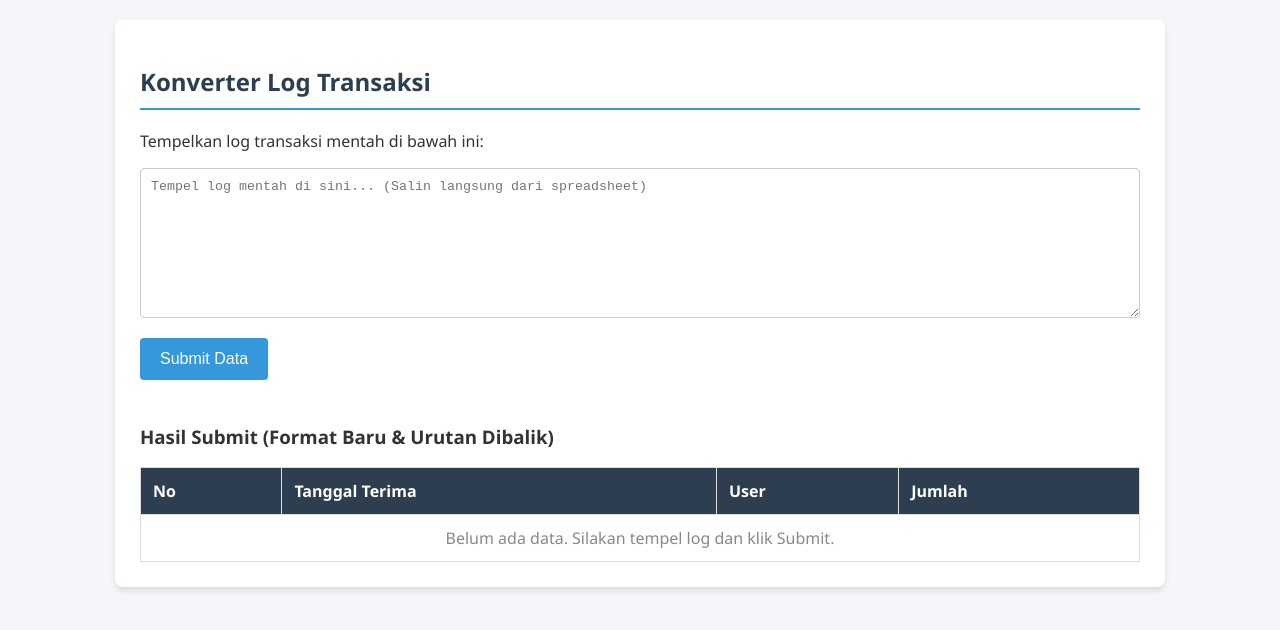
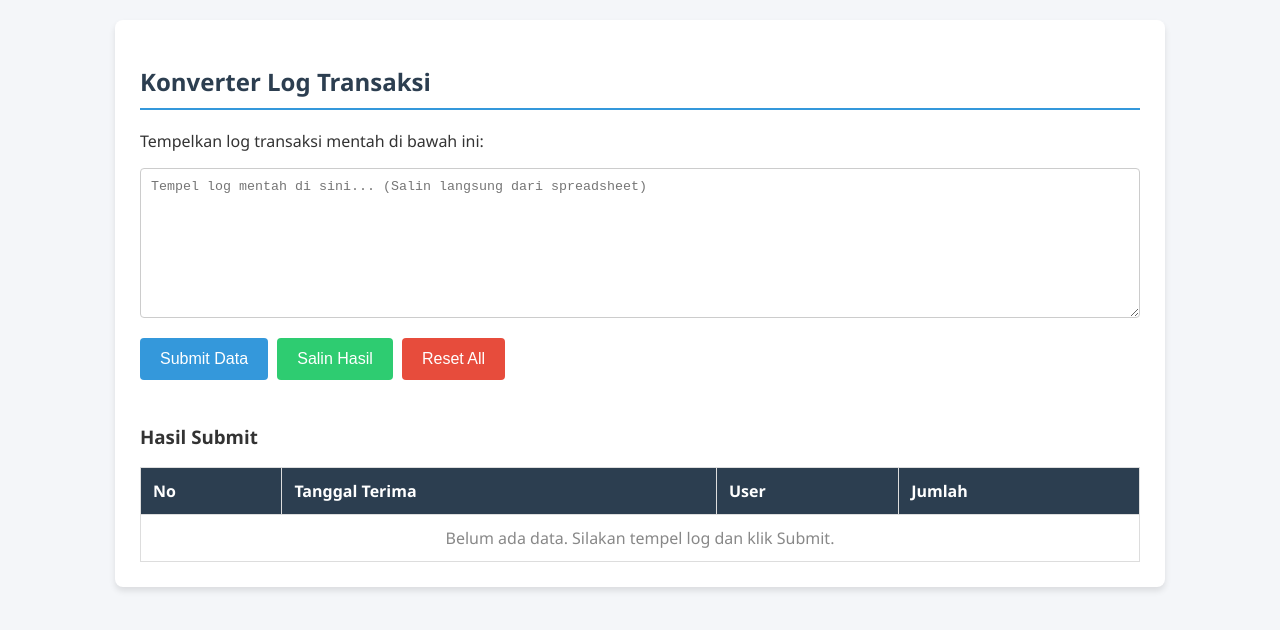
Before and after one commit to sukaati1/konverter, a plain HTML site: page index.html in a window 1280 px wide. Drawn offline with Linux system fonts and the light colour scheme.

Commit message:
Update index.html

```diff
--- a/index.html
+++ b/index.html
@@ -34,18 +34,38 @@
             font-family: monospace;
             margin-bottom: 15px;
         }
+        .btn-group {
+            margin-bottom: 15px;
+        }
         button {
-            background-color: #3498db;
-            color: white;
             border: none;
             padding: 12px 20px;
             font-size: 16px;
             border-radius: 4px;
             cursor: pointer;
             transition: background 0.3s;
+            margin-right: 5px;
         }
-        button:hover {
+        .btn-submit {
+            background-color: #3498db;
+            color: white;
+        }
+        .btn-submit:hover {
             background-color: #2980b9;
+        }
+        .btn-copy {
+            background-color: #2ecc71;
+            color: white;
+        }
+        .btn-copy:hover {
+            background-color: #27ae60;
+        }
+        .btn-reset {
+            background-color: #e74c3c;
+            color: white;
+        }
+        .btn-reset:hover {
+            background-color: #c0392b;
         }
         .table-container {
             margin-top: 25px;
@@ -77,10 +97,14 @@
     <p>Tempelkan log transaksi mentah di bawah ini:</p>
     <textarea id="rawLog" placeholder="Tempel log mentah di sini... (Salin langsung dari spreadsheet)"></textarea>
 
-    <button onclick="processData()">Submit Data</button>
+    <div class="btn-group">
+        <button class="btn-submit" onclick="processData()">Submit Data</button>
+        <button class="btn-copy" onclick="copyResult()">Salin Hasil</button>
+        <button class="btn-reset" onclick="resetAll()">Reset All</button>
+    </div>
 
     <div class="table-container">
-        <h3>Hasil Submit (Format Baru & Urutan Dibalik)</h3>
+        <h3>Hasil Submit</h3>
         <table id="resultTable">
             <thead>
                 <tr>
@@ -92,7 +116,7 @@
             </thead>
             <tbody>
                 <tr>
-                    <td colspan="4" style="text-align: center; color: #888;">Belum ada data. Silakan tempel log dan klik Submit.</td>
+                    <td id="emptyRow" colspan="4" style="text-align: center; color: #888;">Belum ada data. Silakan tempel log dan klik Submit.</td>
                 </tr>
             </tbody>
         </table>
@@ -100,6 +124,9 @@
 </div>
 
 <script>
+// Variabel global untuk menyimpan data hasil proses agar mudah disalin
+let currentParsedRows = [];
+
 function processData() {
     const rawText = document.getElementById('rawLog').value.trim();
     if (!rawText) {
@@ -107,7 +134,6 @@ function processData() {
         return;
     }
 
-    // Memecah baris log
     const lines = rawText.split('\n');
     let parsedRows = [];
 
@@ -115,18 +141,11 @@ function processData() {
         const trimmedLine = line.trim();
         if (trimmedLine === "") return;
 
-        // Memisahkan kolom berdasarkan karakter TAB (standar hasil copy dari spreadsheet)
         const columns = trimmedLine.split('\t');
 
-        // Memastikan jumlah kolom minimal sampai indeks ke-5 (Kolom F / Jumlah)
         if (columns.length >= 6) {
-            // Menggabungkan Kolom A (Tanggal) dan Kolom B (Waktu)
             const tanggalPenuh = `${columns[0].trim()} ${columns[1] ? columns[1].trim() : ""}`.trim();
-
-            // Kolom C (UserID / Akun)
             const userText = columns[2] ? columns[2].trim() : "";
-
-            // Kolom F (Total Uang Masuk / Kredit)
             const jumlahText = columns[5] ? columns[5].trim() : "";
 
             parsedRows.push({
@@ -142,10 +161,9 @@ function processData() {
         return;
     }
 
-    // MEMBALIK URUTAN: Baris paling bawah di spreadsheet menjadi urutan pertama di tabel
     parsedRows.reverse();
+    currentParsedRows = parsedRows; // Simpan ke variabel global
 
-    // Merender ulang data ke dalam Tabel HTML
     const tbody = document.querySelector('#resultTable tbody');
     tbody.innerHTML = "";
 
@@ -160,6 +178,41 @@ function processData() {
         tbody.appendChild(tr);
     });
 }
+
+// FUNGSI BARU: MENYALIN DATA HASIL KONVERSI KE CLIPBOARD
+function copyResult() {
+    if (currentParsedRows.length === 0) {
+        alert('Tidak ada data hasil konversi yang bisa disalin!');
+        return;
+    }
+
+    // Membuat format teks rapi pisah kolom Tab, baris Enter (agar siap di-paste kembali)
+    let textToCopy = "No\tTanggal Terima\tUser\tJumlah\n";
+    currentParsedRows.forEach((row, index) => {
+        textToCopy += `${index + 1}\t${row.tanggal}\t${row.user}\t${row.jumlah}\n`;
+    });
+
+    navigator.clipboard.writeText(textToCopy.trim())
+        .then(() => {
+            alert('Hasil sukses disalin ke clipboard!');
+        })
+        .catch(err => {
+            alert('Gagal menyalin teks: ', err);
+        });
+}
+
+// FUNGSI BARU: RESET SEMUA INPUT DAN TABEL HASIL
+function resetAll() {
+    document.getElementById('rawLog').value = "";
+    currentParsedRows = [];
+
+    const tbody = document.querySelector('#resultTable tbody');
+    tbody.innerHTML = `
+        <tr>
+            <td id="emptyRow" colspan="4" style="text-align: center; color: #888;">Belum ada data. Silakan tempel log dan klik Submit.</td>
+        </tr>
+    `;
+}
 </script>
 
 </body>
```
